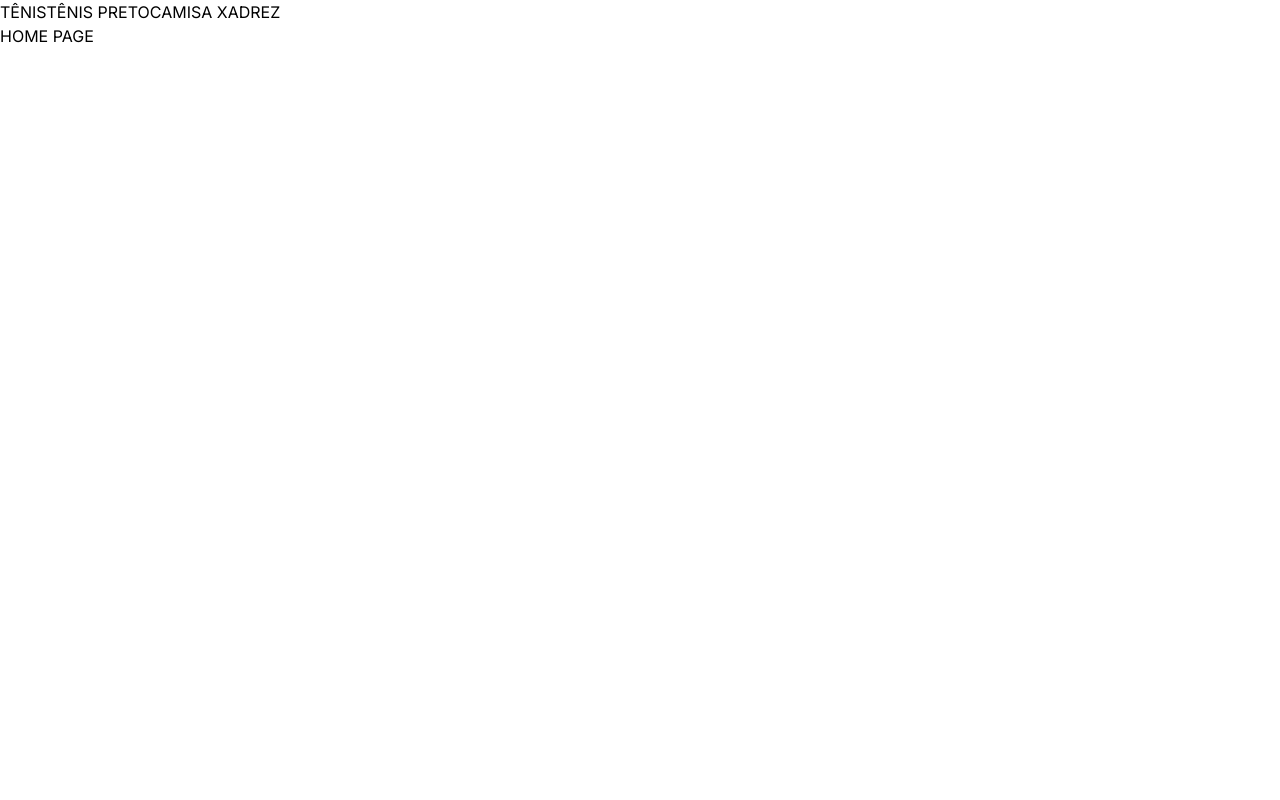
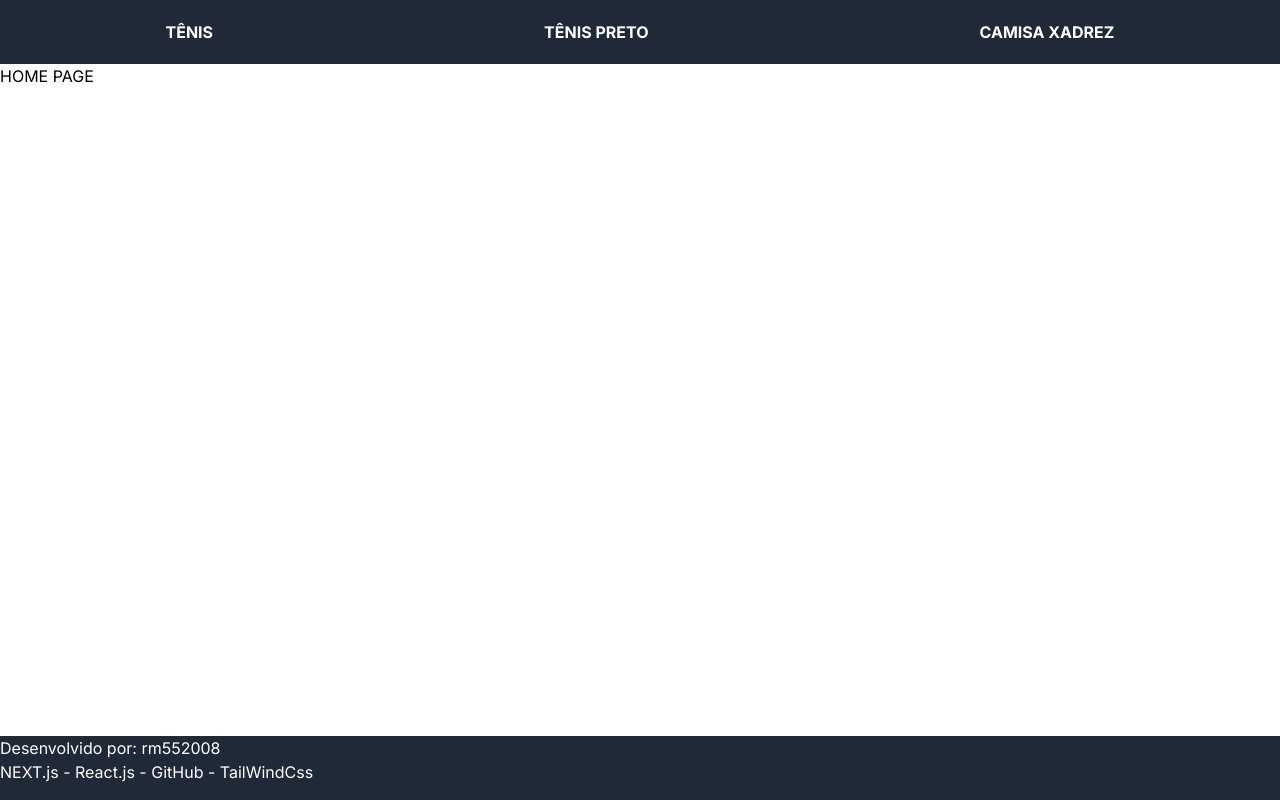
Before and after one commit to DouglasAraujo0/loja-app-1tdspl, a Next.js app: page / in a window 1280 px wide. Built offline with nearby package versions, Linux system fonts and the light colour scheme.

Commit message:
utilizando css tailwind

```diff
--- a/src/app/globals.css
+++ b/src/app/globals.css
@@ -1,3 +1,9 @@
 @tailwind base;
 @tailwind components;
 @tailwind utilities;
+
+@layer components {
+    .link-cabecalho {
+        @apply block xl:p-5 sm:p-2 md:p-3 hover:bg-amber-400 transition-all duration-500 ease-out rounded font-bold;
+    }
+}
--- a/src/app/layout.jsx
+++ b/src/app/layout.jsx
@@ -1,6 +1,7 @@
 import { Inter } from 'next/font/google';
 import './globals.css';
 import Cabecalho from '@/components/Cabecalho/Cabecalho';
+import Rodape from '@/components/Rodape/Rodape';
 
 const inter = Inter({ subsets: ['latin'] })
 
@@ -15,6 +16,7 @@ export default function RootLayout({ children }) {
       <body className={inter.className}>
         <Cabecalho/>
         {children}
+        <Rodape/>
       </body>
     </html>
   )
--- a/src/components/Cabecalho/Cabecalho.jsx
+++ b/src/components/Cabecalho/Cabecalho.jsx
@@ -2,11 +2,11 @@ import Link from "next/link"
 
 export default function Cabecalho() {
   return (
-        <header>
-          <nav>
-            <Link href="/produtos/estaticas/tenis">TÊNIS</Link>
-            <Link href="/produtos/dinamicas/estranho/tenis-preto">TÊNIS PRETO</Link>
-            <Link href="/produtos/dinamicas/vestuario/camisa-xadrez">CAMISA XADREZ</Link>
+        <header className="bg-gray-800 text-white h-16">
+          <nav className="flex flex-row justify-around">
+            <Link className="link-cabecalho" href="/produtos/estaticas/tenis">TÊNIS</Link>
+            <Link className="link-cabecalho" href="/produtos/dinamicas/estranho/tenis-preto">TÊNIS PRETO</Link>
+            <Link className="link-cabecalho" href="/produtos/dinamicas/vestuario/camisa-xadrez">CAMISA XADREZ</Link>
           </nav>
         </header>
   )
--- /dev/null
+++ b/src/components/Rodape/Rodape.jsx
@@ -0,0 +1,12 @@
+import React from 'react'
+
+export default function Rodape() {
+  return (
+    <footer className="bg-gray-800 text-white h-16 fixed w-full bottom-0">
+       <div>
+            <p>Desenvolvido por: <span>rm552008</span></p>
+            <p>NEXT.js - React.js - GitHub - TailWindCss</p>
+       </div>
+    </footer>
+  )
+}
```
